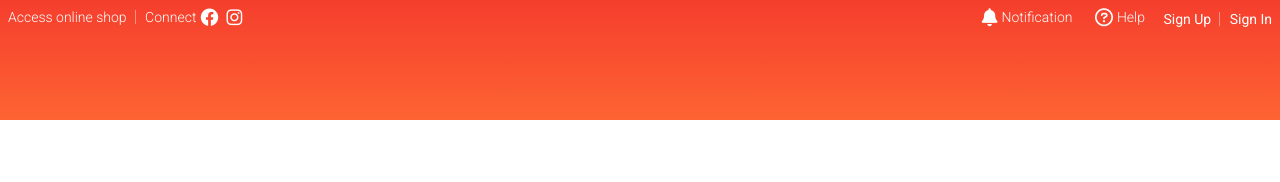
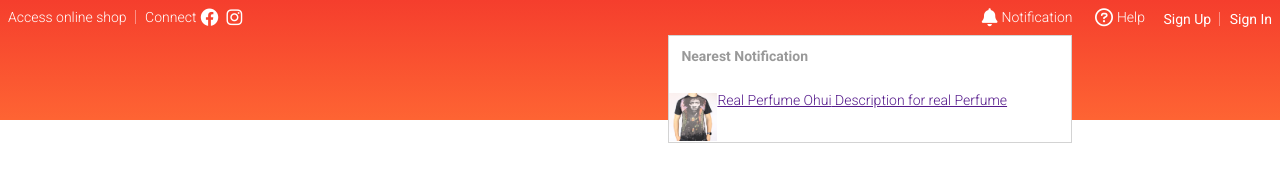
Before and after one commit to AnhHuyNguyen89/onlineShop, a plain HTML site: page index.html in a window 1280 px wide. Drawn offline with nearby package versions, Linux system fonts and the light colour scheme.

Commit message:
update notification header

```diff
--- a/assets/css/main.css
+++ b/assets/css/main.css
@@ -104,3 +104,46 @@
 .header__qr-download-apps{
     height:16px;
 }
+
+/* Header notification */
+.header__notify{
+    position:absolute;
+    top:118%;
+    right:0;
+    width:404px;
+    border: solid 1px #d3d3d3;
+    background-color: var(--white-color);
+}
+.header__notify-header{
+    height:40px;
+    background-color: var(--white-color);
+}
+.header__notify-header h3{
+    color: #999;
+    margin: 0 0 0 12px;
+    font-size: 1.4rem;
+    line-height:40px;
+}
+.header__notify-list{
+    padding-left: 0;
+}
+.header__notify-item{
+    display: flex;
+}
+.header__notify-link{
+    display: flex;
+}
+.header__notify-img{
+    width:48px;
+    height:50px;
+    object-fit: contain;
+}
+.header__notify-info{
+
+}
+.header__notify-name{
+
+}
+.header__notify-description{
+
+}
--- a/index.html
+++ b/index.html
@@ -56,6 +56,22 @@
                             <a href="" class="header__navbar-link">
                                 <i class="header__navbar-icon-item fas fa-bell"></i>
                                 Notification
+                                <div class="header__notify">
+                                    <header class="header__notify-header">
+                                        <h3>Nearest Notification</h3>
+                                    </header>
+                                    <ul class="header__notify-list">
+                                        <li class="header__notify-item">
+                                            <a href="" class="header__notify-link">
+                                                <img src="./assets/img/alvintage.jpg" alt="" class="header__notify-img">
+                                                <div class="header__notify-info">
+                                                    <span class="header__notify-name">Real Perfume Ohui</span>
+                                                    <span class="header__notify-description">Description for real Perfume</span>
+                                                </div>
+                                            </a>
+                                        </li>
+                                    </ul>
+                                </div>
                             </a>
                         </li>
                         <li class="header__navbar-item">
```
Also changed, not shown: assets/img/P10.jpg (added), assets/img/P11.jpg (added), assets/img/P8.jpg (added), assets/img/P9.jpg (added), assets/img/alvintage.jpg (added).
